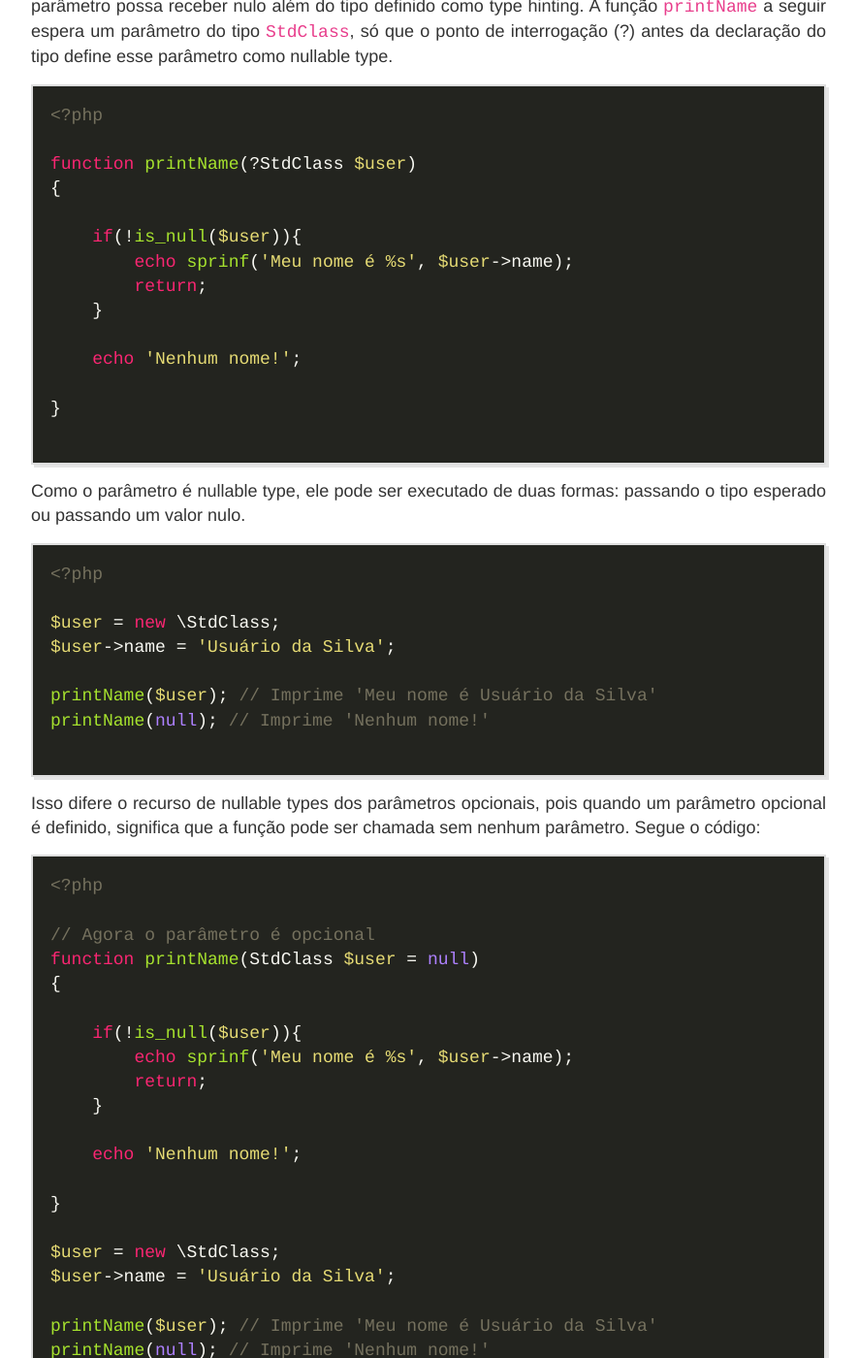
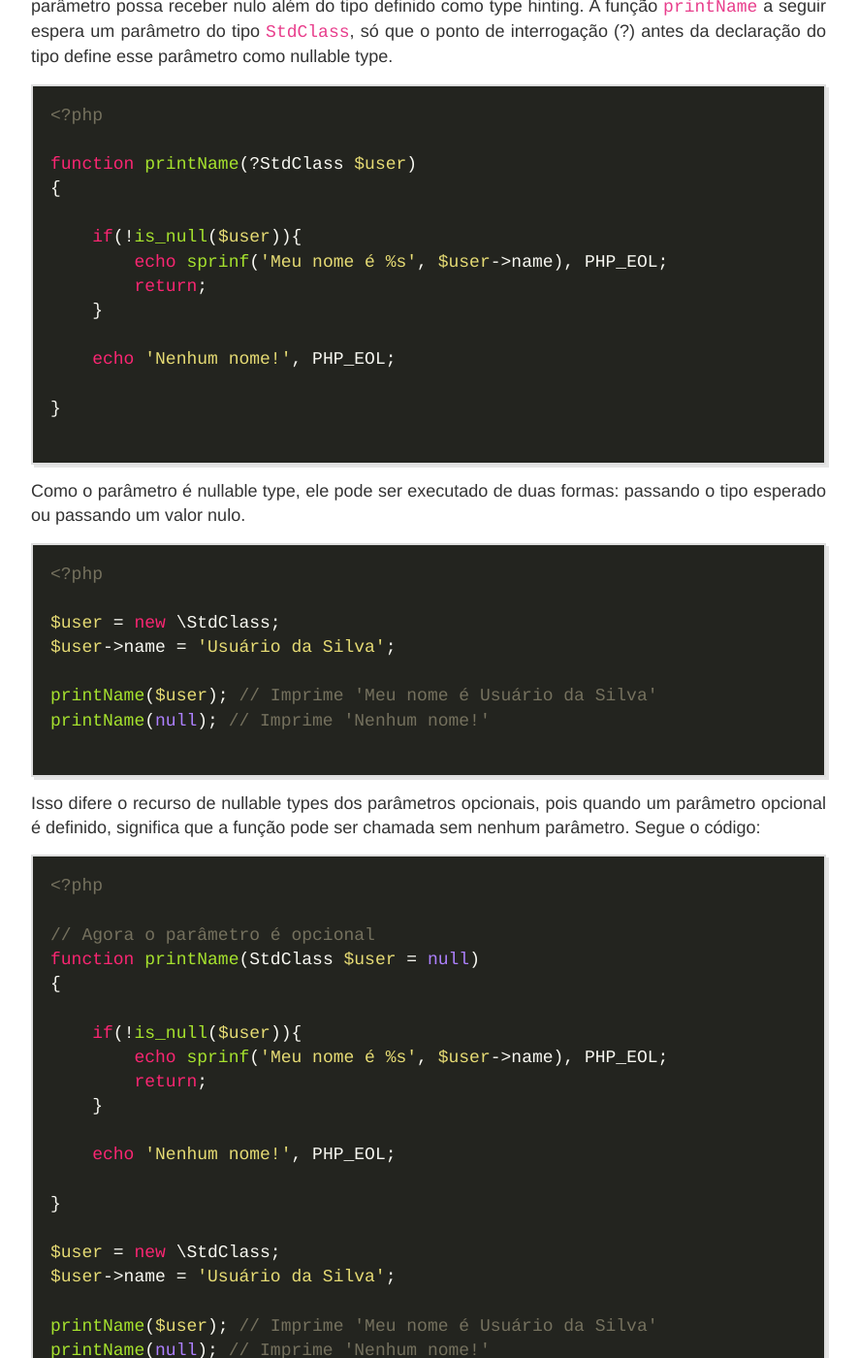
Before and after one commit to raphael-da-silva/raphael-da-silva.github.io, a Jekyll site: the page built from _posts/2020-04-20-nullable-types-vs-parametros-opcionais.md, in a window 1280 px wide and 1400 px high, scrolled down 266 px. Shown: the whole window at 97% size, without its empty margins (198-1084 px from the left). Built offline with Jekyll 4.4.1, drawn with Linux system fonts in a browser that asks for light colours; nearby versions of some CDN libraries.

Commit message:
Mudança no código

```diff
--- a/_posts/2020-04-20-nullable-types-vs-parametros-opcionais.md
+++ b/_posts/2020-04-20-nullable-types-vs-parametros-opcionais.md
@@ -12,11 +12,11 @@ function printName(?StdClass $user)
 {
 
     if(!is_null($user)){
-        echo sprinf('Meu nome é %s', $user->name);
+        echo sprinf('Meu nome é %s', $user->name), PHP_EOL;
         return;
     }
 
-    echo 'Nenhum nome!';
+    echo 'Nenhum nome!', PHP_EOL;
 
 }
 
@@ -45,11 +45,11 @@ function printName(StdClass $user = null)
 {
 
     if(!is_null($user)){
-        echo sprinf('Meu nome é %s', $user->name);
+        echo sprinf('Meu nome é %s', $user->name), PHP_EOL;
         return;
     }
 
-    echo 'Nenhum nome!';
+    echo 'Nenhum nome!', PHP_EOL;
 
 }
 
```
